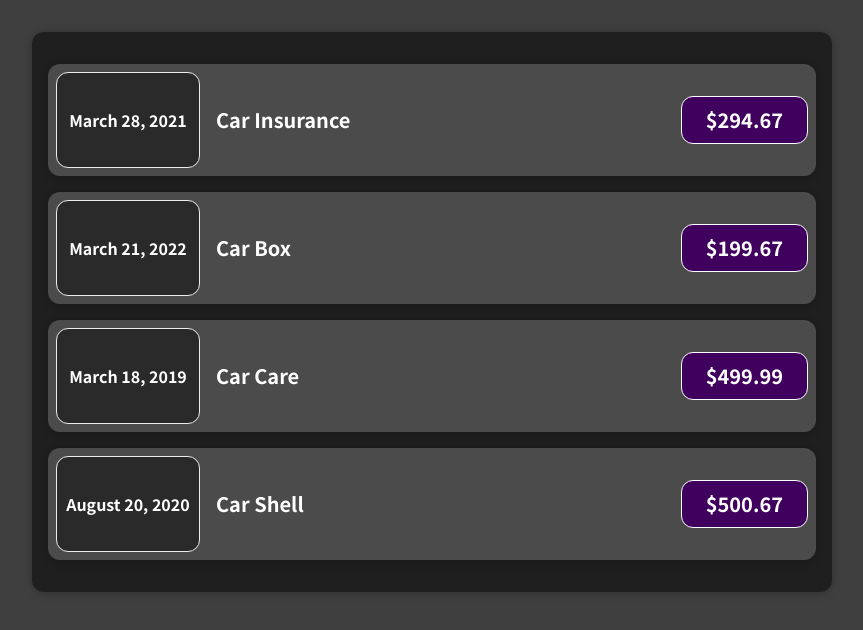
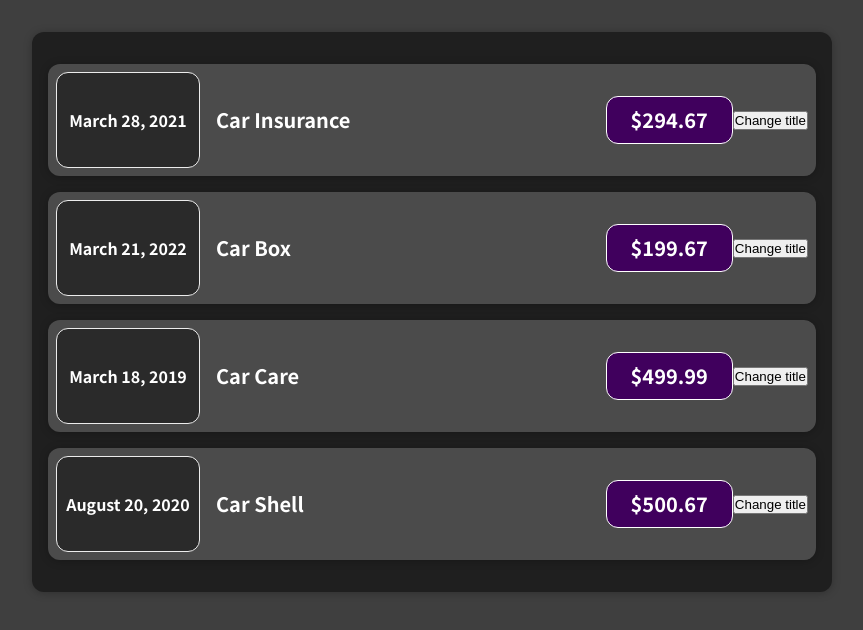
Before and after one commit to tmhuyy/expense-tracker, a React (Create React App) app: page / in a window 1280 px wide. Shown: the top 630 px of the page, without its empty margins (208-1071 px from the left). Built offline with nearby package versions, Linux system fonts and the light colour scheme.

Commit message:
section 2 learnign react

```diff
--- a/src/components/ExpenseItem/ExpenseItem.jsx
+++ b/src/components/ExpenseItem/ExpenseItem.jsx
@@ -1,17 +1,20 @@
 import "./expense.css";
 import moment from "moment";
 import Card from "../Card/Card";
+import { useState } from "react";
 const ExpenseItem = props => {
   const { id, expenseDate, expenseTitle, expenseAmount } = props;
+  const [title, setTitle] = useState(expenseTitle);
   return (
     <Card className="expense-item">
       <div className="expense-date">
         {moment(expenseDate).format("LL")}
       </div>
       <div className="expense-item__description">
-        <h2>{expenseTitle}</h2>
+        <h2>{title}</h2>
         <div className="expense-item__price">${expenseAmount}</div>
       </div>
+      <button onClick={ () => setTitle("hello")}>Change title</button>
     </Card>
   );
 };
```
